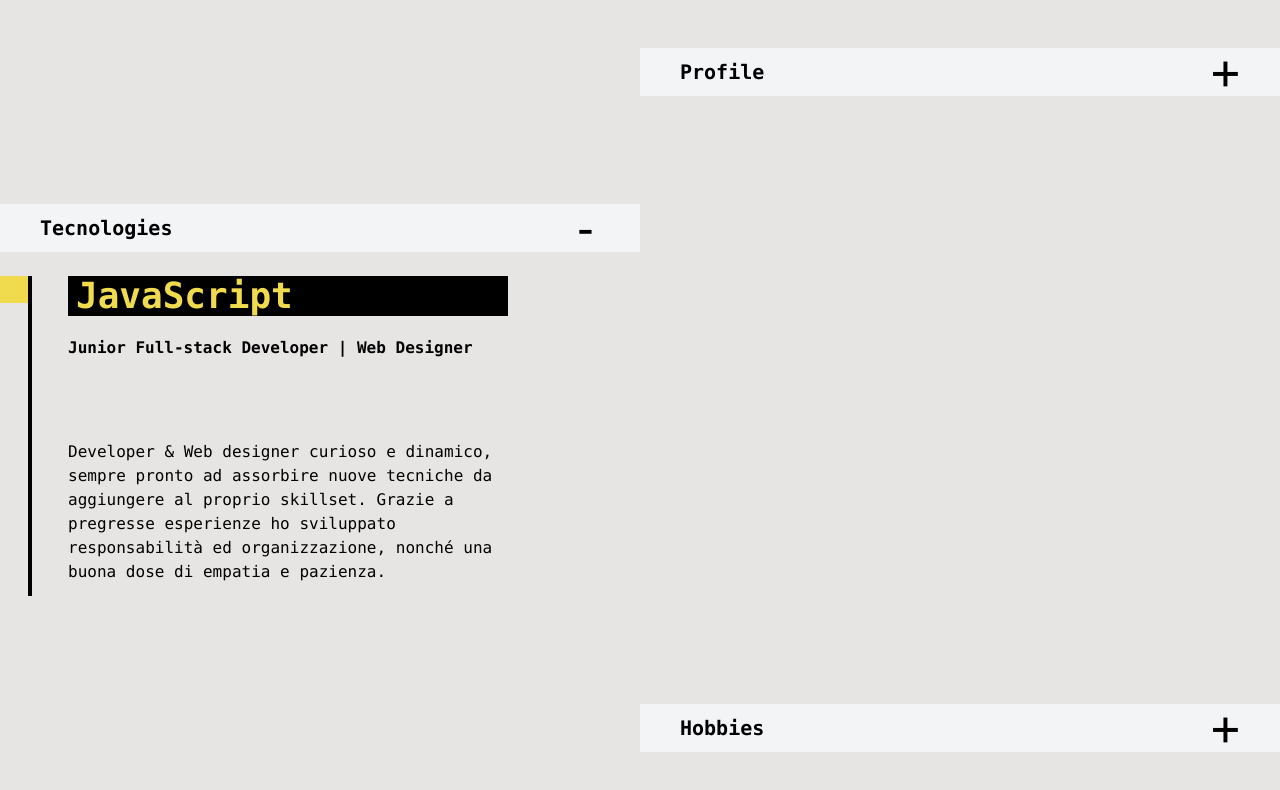
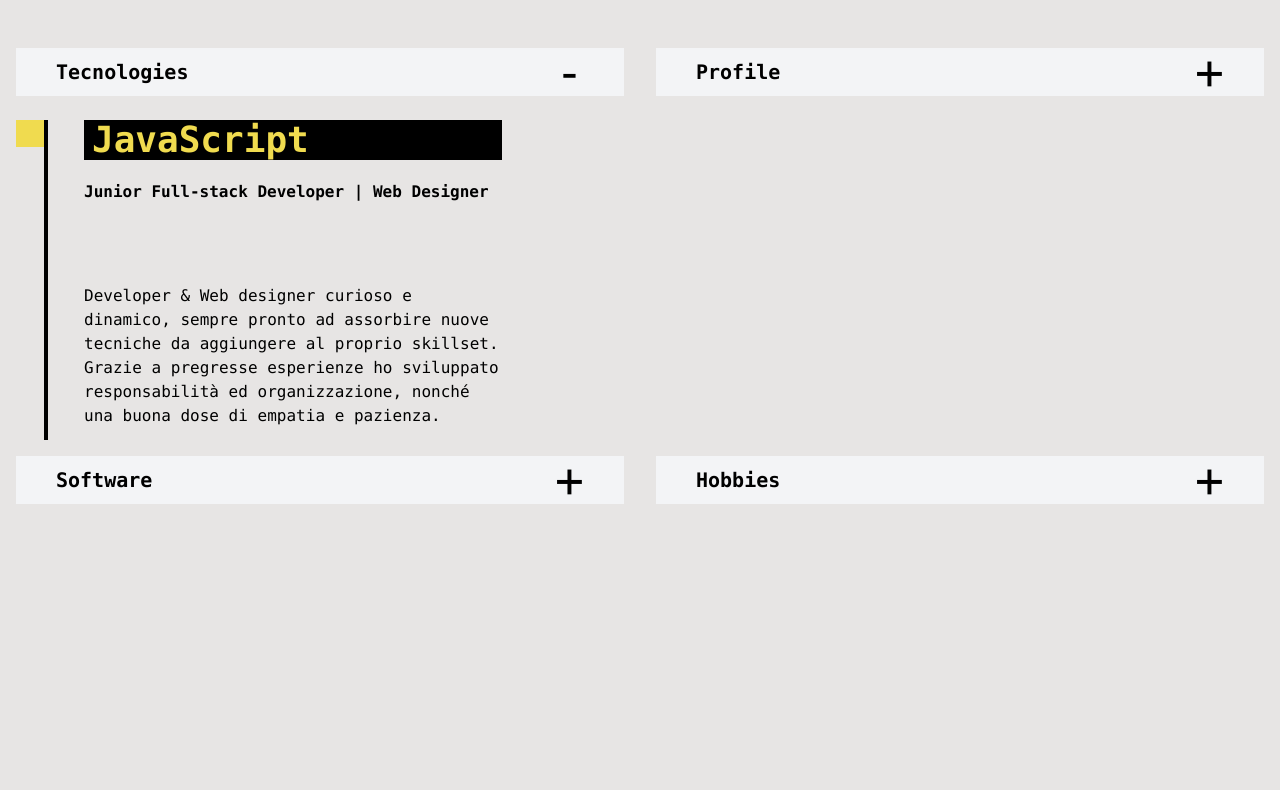
Before and after one commit to francesco-cadderi/my-portfolio, a React (Vite) app: page / in a window 1280 px wide. Shown: the top 790 px of the page. Built offline with nearby package versions, Linux system fonts and the light colour scheme.

Commit message:
added-new-structure

```diff
--- a/src/components/Accordion.jsx
+++ b/src/components/Accordion.jsx
@@ -9,15 +9,17 @@ const Accordion = ({
   tecnologies,
   profile,
   hobbies,
+  software,
 }) => {
-  // Determina i dati da passare in base all'ID dell'accordion
   let dataToPass = [];
   if (isOpen) {
     if (id === 1) {
       dataToPass = tecnologies;
     } else if (id === 2) {
+      dataToPass = software;
+    } else if (id === 3) {
       dataToPass = profile;
-    } else if (id === 3) {
+    } else if (id === 4) {
       dataToPass = hobbies;
     }
   }
@@ -27,19 +29,19 @@ const Accordion = ({
       <div className="overflow-hidden">
         <div
           className="cursor-pointer px-10 bg-gray-100 hover:bg-gray-100 transition-colors flex justify-between items-center"
-          onClick={() => onToggle(id)} // Gestisce il toggle dell'accordion
+          onClick={() => onToggle(id)}
         >
           <h2 className="text-xl font-semibold">{title}</h2>
           <span className="text-5xl">{isOpen ? "-" : "+"}</span>
         </div>
 
-        {/* Contenuto Accordion: visibile solo se è aperto */}
         <div
           className={`accordion-content bg-[#e7e5e4] transition-all duration-300 ${
             isOpen ? "opacity-100 max-h-[400]" : "opacity-0 max-h-[400]"
           }`}
         >
-          {isOpen && <ScrollableBlock data={dataToPass} />}
+          {/* Passa i dati in modo sicuro a ScrollableBlock */}
+          <ScrollableBlock data={dataToPass} />
         </div>
       </div>
     </div>
--- a/src/components/Pagination.jsx
+++ b/src/components/Pagination.jsx
@@ -1,6 +1,6 @@
 import React, { useState } from "react";
 import Accordion from "./Accordion";
-import { tecnologies, profile, hobbies } from "../data_obj";
+import { tecnologies, profile, hobbies, software } from "../data_obj";
 
 const Pagination = () => {
   const [openAccordion, setOpenAccordion] = useState(1);
@@ -12,9 +12,9 @@ const Pagination = () => {
   return (
     <div className="w-full">
       {/* Desktop View */}
-      <div className="hidden md:flex w-full h-screen">
+      <div className=" md:flex w-full h-screen">
         {/* Colonna sinistra */}
-        <div className="w-1/2 p-4 md:p-0 flex items-center justify-center">
+        <div className="w-1/2 px-4 md:my-12 flex flex-col justify-between space-y-4 flex-grow">
           <Accordion
             id={1}
             title="Tecnologies"
@@ -22,24 +22,31 @@ const Pagination = () => {
             onToggle={toggleAccordion}
             tecnologies={tecnologies}
           />
+          <Accordion
+            id={2}
+            title="Software"
+            isOpen={openAccordion === 2}
+            onToggle={toggleAccordion}
+            software={software}
+          />
         </div>
 
         {/* Colonna destra */}
-        <div className="w-1/2 p-4 md:p-0 md:my-12 flex flex-col justify-between space-y-4 flex-grow">
+        <div className="w-1/2 px-4 md:my-12 flex flex-col justify-between space-y-4 flex-grow">
           <div>
             <Accordion
-              id={2}
+              id={3}
               title="Profile"
-              isOpen={openAccordion === 2}
+              isOpen={openAccordion === 3}
               onToggle={toggleAccordion}
               profile={profile}
             />
           </div>
           <div>
             <Accordion
-              id={3}
+              id={4}
               title="Hobbies"
-              isOpen={openAccordion === 3}
+              isOpen={openAccordion === 4}
               onToggle={toggleAccordion}
               hobbies={hobbies}
             />
@@ -47,7 +54,7 @@ const Pagination = () => {
         </div>
       </div>
 
-      {/* Mobile View */}
+      {/*
       <div className="flex md:hidden w-full">
         <div className="w-full p-4 space-y-4">
           <Accordion
@@ -71,8 +78,15 @@ const Pagination = () => {
             onToggle={toggleAccordion}
             hobbies={hobbies}
           />
+          <Accordion
+            id={4}
+            title="Software"
+            isOpen={openAccordion === 4}
+            onToggle={toggleAccordion}
+            software={software}
+          />
         </div>
-      </div>
+      </div>*/}
     </div>
   );
 };
--- a/src/data_obj.js
+++ b/src/data_obj.js
@@ -177,3 +177,38 @@ export const hobbies = [
     color: "#FFFFFF",
   },
 ];
+
+export const software = [
+  {
+    id: 1,
+    title: "Illustrator",
+    subtitle: "Junior Full-stack Developer | Web Designer",
+    content:
+      "Developer & Web designer curioso e dinamico, sempre pronto ad assorbire nuove tecniche da aggiungere al proprio skillset. Grazie a pregresse esperienze ho sviluppato responsabilità ed organizzazione, nonché una buona dose di empatia e pazienza.",
+    color: "#f8a829",
+  },
+  {
+    id: 2,
+    title: "Photoshop",
+    subtitle: "Junior Full-stack Developer | Web Designer",
+    content:
+      "Developer & Web designer curioso e dinamico, sempre pronto ad assorbire nuove tecniche da aggiungere al proprio skillset. Grazie a pregresse esperienze ho sviluppato responsabilità ed organizzazione, nonché una buona dose di empatia e pazienza.",
+    color: "#31A8FF",
+  },
+  {
+    id: 3,
+    title: "Figma",
+    subtitle: "Junior Full-stack Developer | Web Designer",
+    content:
+      "Developer & Web designer curioso e dinamico, sempre pronto ad assorbire nuove tecniche da aggiungere al proprio skillset. Grazie a pregresse esperienze ho sviluppato responsabilità ed organizzazione, nonché una buona dose di empatia e pazienza.",
+    color: "#24CB71",
+  },
+  {
+    id: 4,
+    title: "GIT",
+    subtitle: "Junior Full-stack Developer | Web Designer",
+    content:
+      "Developer & Web designer curioso e dinamico, sempre pronto ad assorbire nuove tecniche da aggiungere al proprio skillset. Grazie a pregresse esperienze ho sviluppato responsabilità ed organizzazione, nonché una buona dose di empatia e pazienza.",
+    color: "#f14e32",
+  },
+];
```
